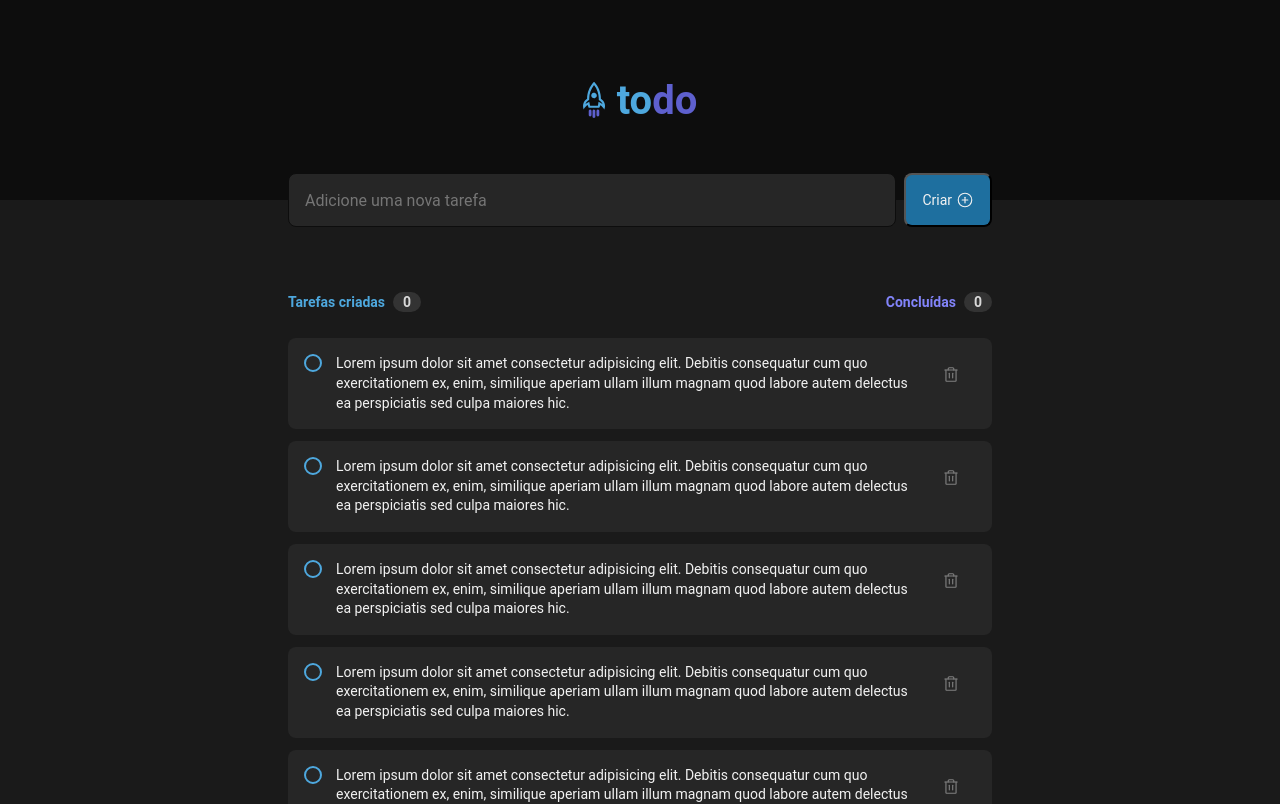
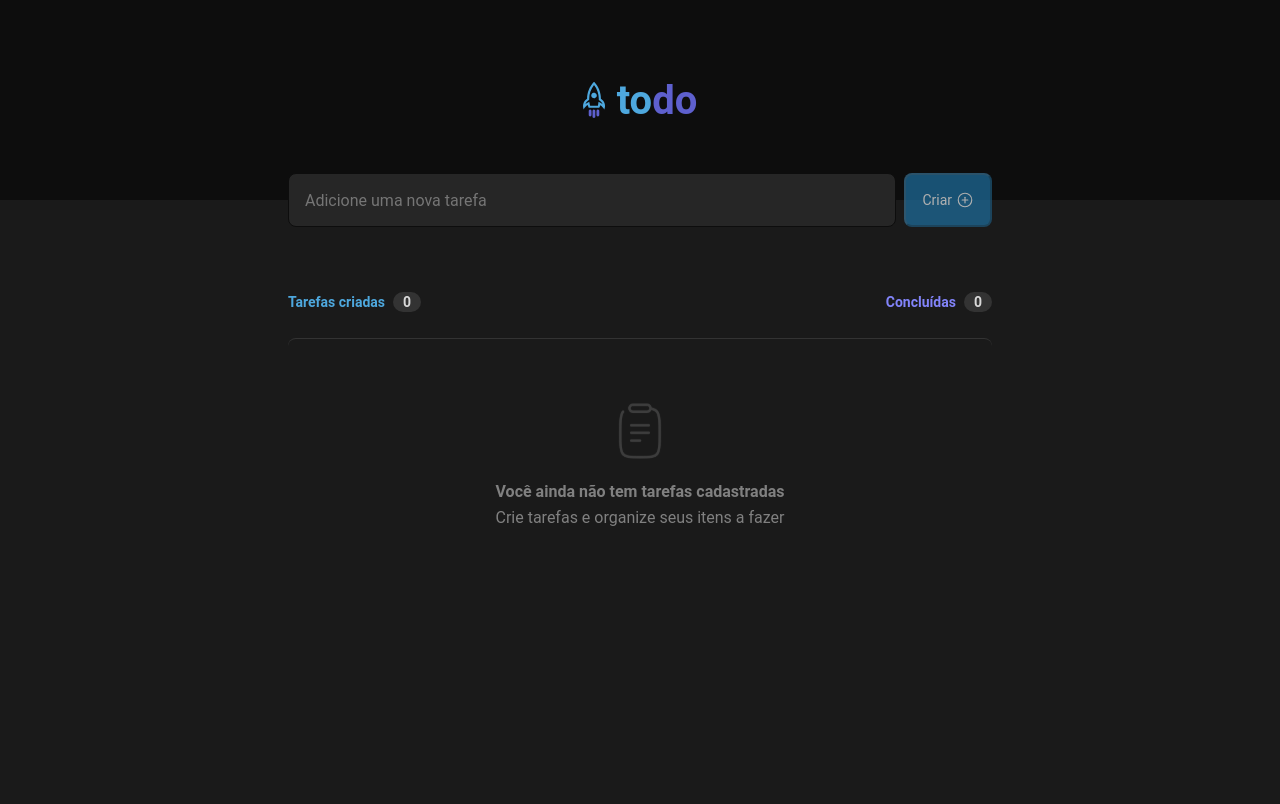
Before and after one commit to matheuslima99/todo-list_react-ts, a React (Vite) app: page / in a window 1280 px wide. Shown: the top 804 px of the page. Built offline with nearby package versions, Linux system fonts and the light colour scheme.

Commit message:
created add tasks function

```diff
--- a/package.json
+++ b/package.json
@@ -11,11 +11,13 @@
   "dependencies": {
     "phosphor-react": "^1.4.1",
     "react": "^18.2.0",
-    "react-dom": "^18.2.0"
+    "react-dom": "^18.2.0",
+    "uuid": "^9.0.0"
   },
   "devDependencies": {
     "@types/react": "^18.0.17",
     "@types/react-dom": "^18.0.6",
+    "@types/uuid": "^8.3.4",
     "@vitejs/plugin-react": "^2.1.0",
     "typescript": "^4.6.4",
     "vite": "^3.1.0"
--- a/src/App.module.css
+++ b/src/App.module.css
@@ -49,8 +49,13 @@
   gap: 0.25rem;
 }
 
-.newTaskForm button[type="submit"]:hover {
+.newTaskForm button[type="submit"]:not(:disabled):hover {
   background: var(--blue-300);
+}
+
+.newTaskForm button[type="submit"]:disabled {
+  opacity: 0.7;
+  cursor: auto;
 }
 
 .wrapper {
--- a/src/App.tsx
+++ b/src/App.tsx
@@ -1,3 +1,6 @@
+import { ChangeEvent, FormEvent, useState } from "react";
+import { v4 as uuidv4 } from "uuid";
+
 import "./global.css";
 import styles from "./App.module.css";
 
@@ -7,18 +10,53 @@ import { Header } from "./components/Header";
 import { EmptyList } from "./components/EmptyList";
 import { TaskItem } from "./components/TaskItem";
 
+export interface Task {
+  id: string;
+  task: string;
+  done: boolean;
+}
+
 export function App() {
-  const sla = [1, 2, 5, 5, 6, 6];
+  const [newTask, setNewTask] = useState("");
+  const [taskList, setTaskList] = useState<Task[]>([]);
+  const [isChecked, setIsChecked] = useState(false);
+
+  const isNewCommentEmpty = newTask.trim().length === 0;
+
+  function handleNewTaskChange(event: ChangeEvent<HTMLInputElement>) {
+    setNewTask(event.target.value);
+  }
+
+  function handleCreateNewTask(event: FormEvent) {
+    event.preventDefault();
+
+    setTaskList([
+      ...taskList,
+      {
+        id: uuidv4(),
+        task: newTask,
+        done: isChecked,
+      },
+    ]);
+    setNewTask("");
+  }
+
+  function deleteTask(taskToDelete: string) {}
 
   return (
     <div>
       <Header />
 
       <main className={styles.main}>
-        <form className={styles.newTaskForm}>
-          <input name="newTask" placeholder="Adicione uma nova tarefa" />
+        <form onSubmit={handleCreateNewTask} className={styles.newTaskForm}>
+          <input
+            name="newTask"
+            placeholder="Adicione uma nova tarefa"
+            value={newTask}
+            onChange={handleNewTaskChange}
+          />
 
-          <button type="submit" >
+          <button type="submit" disabled={isNewCommentEmpty}>
             Criar
             <PlusCircle size={18} />
           </button>
@@ -28,7 +66,7 @@ export function App() {
           <header>
             <div className={styles.infoTasks}>
               <strong>Tarefas criadas</strong>
-              <span>0</span>
+              <span>{taskList.length}</span>
             </div>
 
             <div className={styles.infoTasks}>
@@ -38,10 +76,10 @@ export function App() {
           </header>
 
           <div className={styles.todoList}>
-            {sla.length ? (
+            {taskList.length ? (
               <ul>
-                {sla.map((task) => (
-                  <TaskItem />
+                {taskList.map((task) => (
+                  <TaskItem key={task.id} taskItem={task} />
                 ))}
               </ul>
             ) : (
--- a/src/components/TaskItem.module.css
+++ b/src/components/TaskItem.module.css
@@ -6,7 +6,7 @@
   font-size: 0.875rem;
 
   display: flex;
-  align-items: flex-start;
+  align-items: center;
   justify-content: space-between;
 
   gap: 0.75rem;
--- a/src/components/TaskItem.tsx
+++ b/src/components/TaskItem.tsx
@@ -2,16 +2,25 @@ import { Trash } from "phosphor-react";
 
 import styles from "./TaskItem.module.css";
 
-export function TaskItem() {
+import { Task } from "../App";
+
+interface TaskProps {
+  taskItem: Task;
+}
+
+export function TaskItem({ taskItem }: TaskProps) {
   return (
     <li className={styles.wrapper}>
-      <label className={styles.checkbox}>
+      <label
+        style={{
+          textDecoration: `${taskItem.done && "line-through"}`,
+          color: `${taskItem.done && "#808080"}`,
+        }}
+        className={styles.checkbox}
+      >
         {" "}
-        Lorem ipsum dolor sit amet consectetur adipisicing elit. Debitis
-        consequatur cum quo exercitationem ex, enim, similique aperiam ullam
-        illum magnam quod labore autem delectus ea perspiciatis sed culpa
-        maiores hic.
-        <input type="checkbox" />
+        {taskItem.task}
+        <input type="checkbox" checked={taskItem.done} />
         <span className={styles.check}></span>
       </label>
 
```
Also changed, not shown: 1 other file (tests, documents, lock files or other folders).
